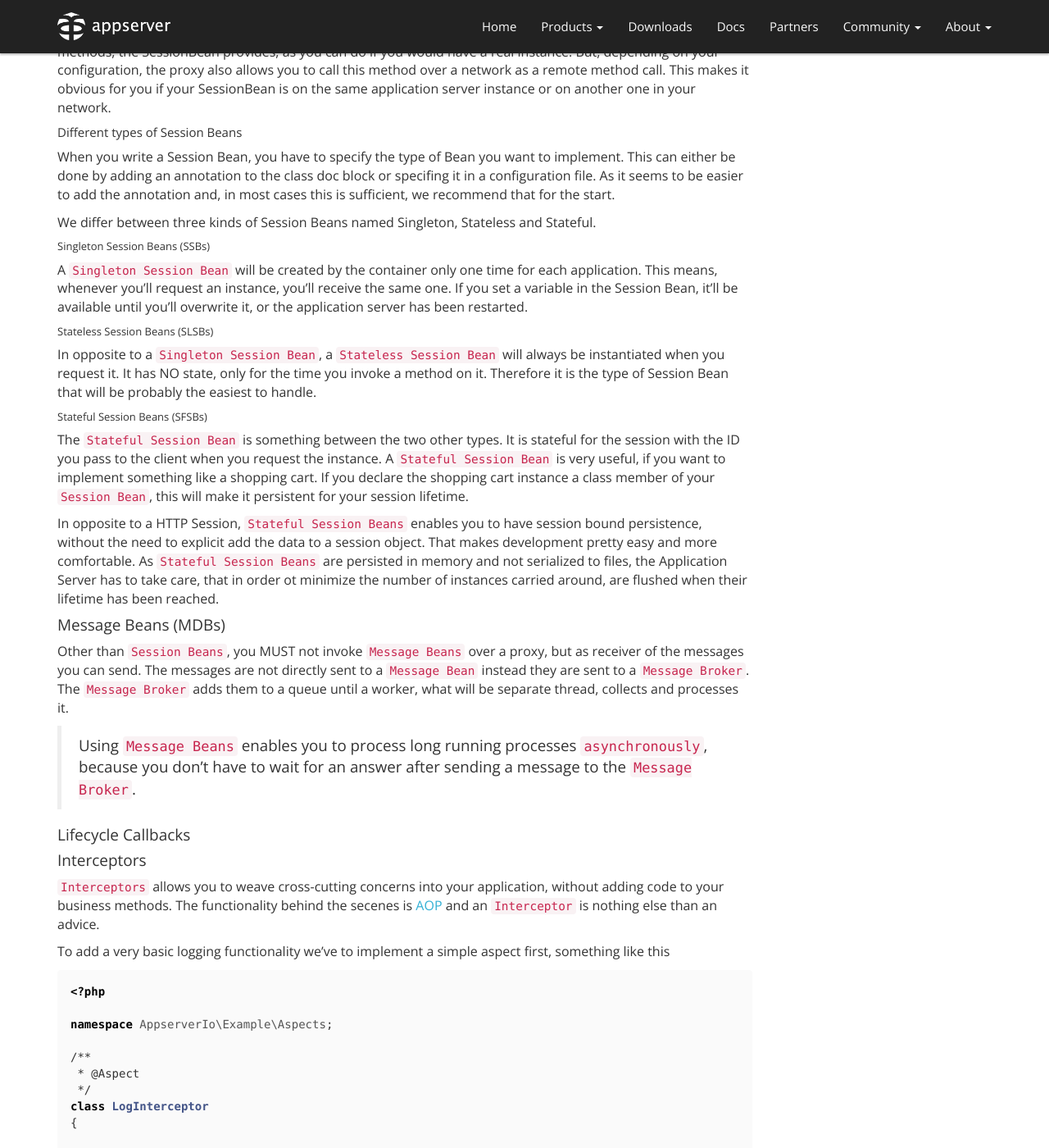
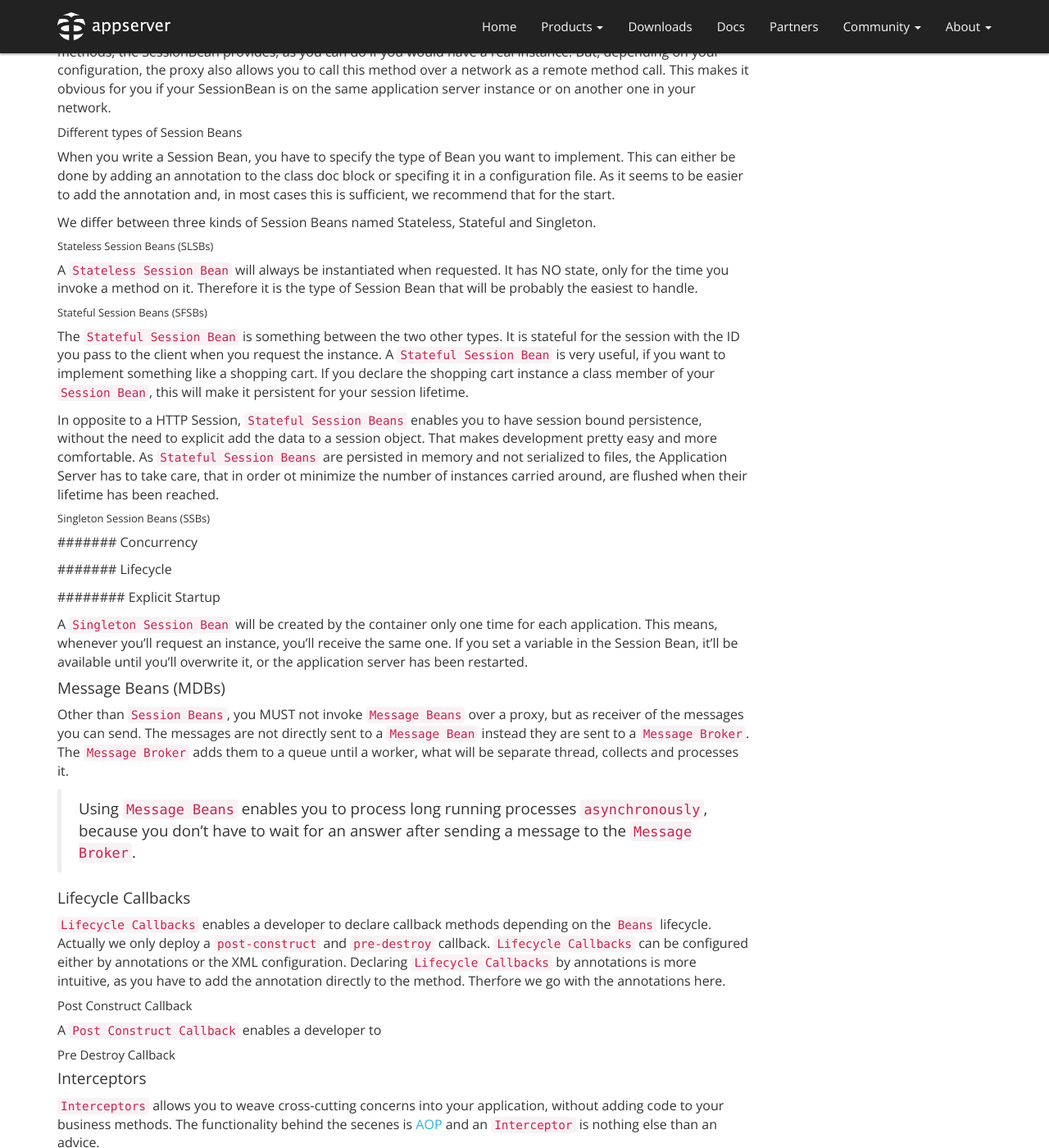
Before and after one commit to appserver-io/appserver, a Jekyll site: the page built from _posts/2014-12-30-persistence-container-basics.md, in a window 1280 px wide and 1400 px high, scrolled down 1158 px. Shown: the whole window at 82% size. Built offline with Jekyll 4.4.1, drawn with Linux system fonts in a browser that asks for light colours; nearby versions of some CDN libraries; library files that are not in the unit come from our copies; Markdown is read by kramdown in place of the engine named in the settings; some of the changed text lies outside the part shown.

Commit message:
Update 2014-12-30-persistence-container-basics.md

````diff
--- a/_posts/2014-12-30-persistence-container-basics.md
+++ b/_posts/2014-12-30-persistence-container-basics.md
@@ -33,21 +33,27 @@ Therefore, if you need an instance of a SessionBean, you'll ask the application
 
 When you write a Session Bean, you have to specify the type of Bean you want to implement. This can either be done by adding an annotation to the class doc block or specifing it in a configuration file. As it seems to be easier to add the annotation and, in most cases this is sufficient, we recommend that for the start.
 
-We differ between three kinds of Session Beans named Singleton, Stateless and Stateful.
-
-###### Singleton Session Beans (SSBs)
-
-A `Singleton Session Bean` will be created by the container only one time for each application. This means, whenever you'll request an instance, you'll receive the same one. If you set a variable in the Session Bean, it'll be available until you'll overwrite it, or the application server has been restarted.
+We differ between three kinds of Session Beans named Stateless, Stateful and Singleton.
 
 ###### Stateless Session Beans (SLSBs)
 
-In opposite to a `Singleton Session Bean`, a `Stateless Session Bean` will always be instantiated when you request it. It has NO state, only for the time you invoke a method on it. Therefore it is the type of Session Bean that will be probably the easiest to handle.
+A `Stateless Session Bean` will always be instantiated when requested. It has NO state, only for the time you invoke a method on it. Therefore it is the type of Session Bean that will be probably the easiest to handle.
 
 ###### Stateful Session Beans (SFSBs)
 
 The `Stateful Session Bean` is something between the two other types. It is stateful for the session with the ID you pass to the client when you request the instance. A `Stateful Session Bean` is very useful, if you want to implement something like a shopping cart. If you declare the shopping cart instance a class member of your `Session Bean`, this will make it persistent for your session lifetime.
 
 In opposite to a HTTP Session, `Stateful Session Beans` enables you to have session bound persistence, without the need to explicit add the data to a session object. That makes development pretty easy and more comfortable. As `Stateful Session Beans` are persisted in memory and not serialized to files, the Application Server has to take care, that in order ot minimize the number of instances carried around, are flushed when their lifetime has been reached.
+
+###### Singleton Session Beans (SSBs)
+
+####### Concurrency
+
+####### Lifecycle
+
+######## Explicit Startup
+
+A `Singleton Session Bean` will be created by the container only one time for each application. This means, whenever you'll request an instance, you'll receive the same one. If you set a variable in the Session Bean, it'll be available until you'll overwrite it, or the application server has been restarted.
 
 #### Message Beans (MDBs)
 
@@ -57,7 +63,13 @@ Other than `Session Beans`, you MUST not invoke `Message Beans` over a proxy, bu
 
 #### Lifecycle Callbacks
 
+`Lifecycle Callbacks` enables a developer to declare callback methods depending on the `Beans` lifecycle. Actually we only deploy a `post-construct` and `pre-destroy` callback. `Lifecycle Callbacks` can be configured either by annotations or the XML configuration. Declaring `Lifecycle Callbacks` by annotations is more intuitive, as you have to add the annotation directly to the method. Therfore we go with the annotations here.
 
+##### Post Construct Callback
+
+A `Post Construct Callback` enables a developer to
+
+##### Pre Destroy Callback
 
 #### Interceptors
 
@@ -103,7 +115,7 @@ class LogInterceptor
 }
 ```
 
-> Keep in mind, that the `$methodInvocation->getContext()` method gives you access to component the advice has been declared!
+> Keep in mind, that the `$methodInvocation->getContext()` method gives you access to component the advice has been declared, in our example this is the `Stateless Session Bean`!
 
 So if we want to log each call to a `Session Bean` method, we simply have to declare it by adding an annotation like
 
````
